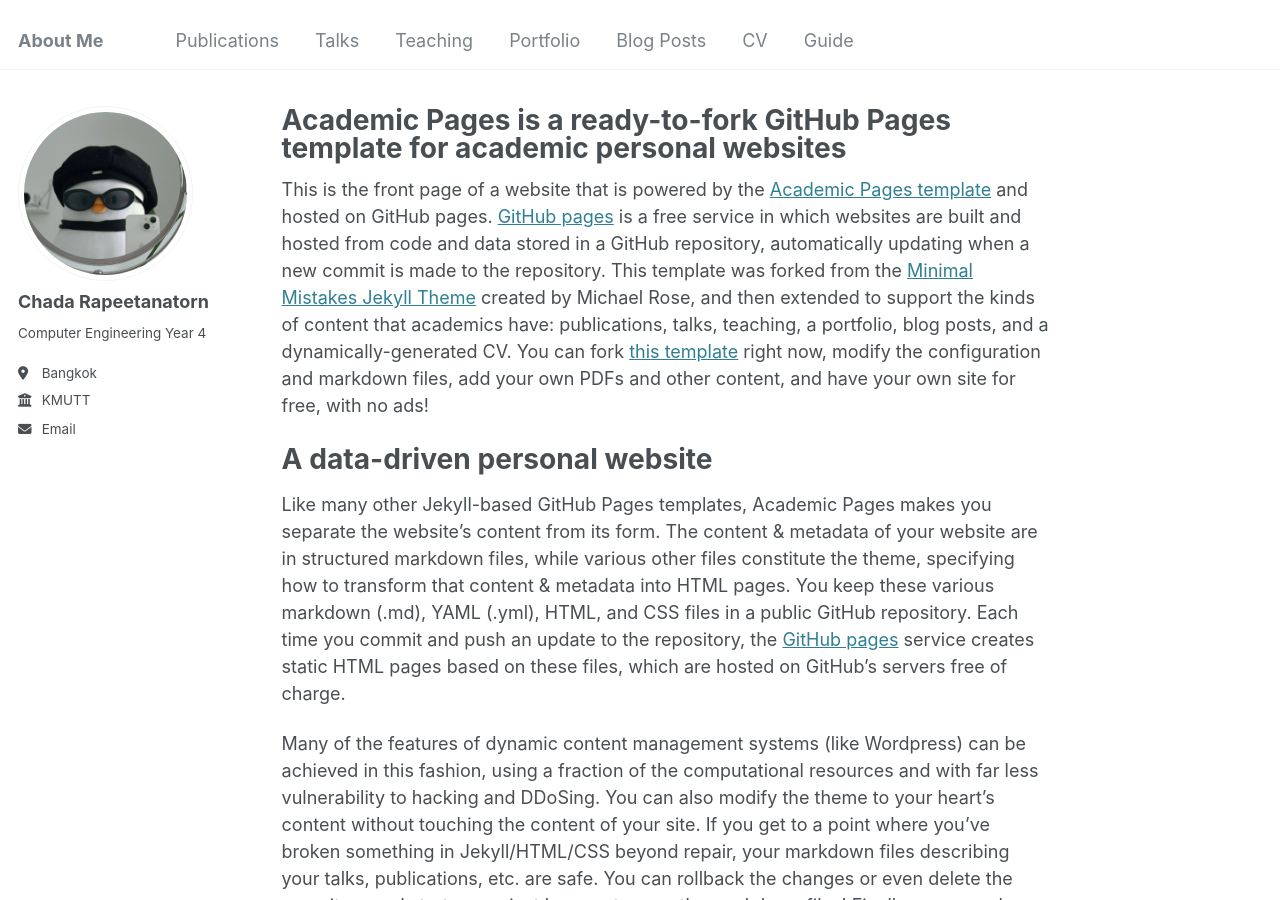
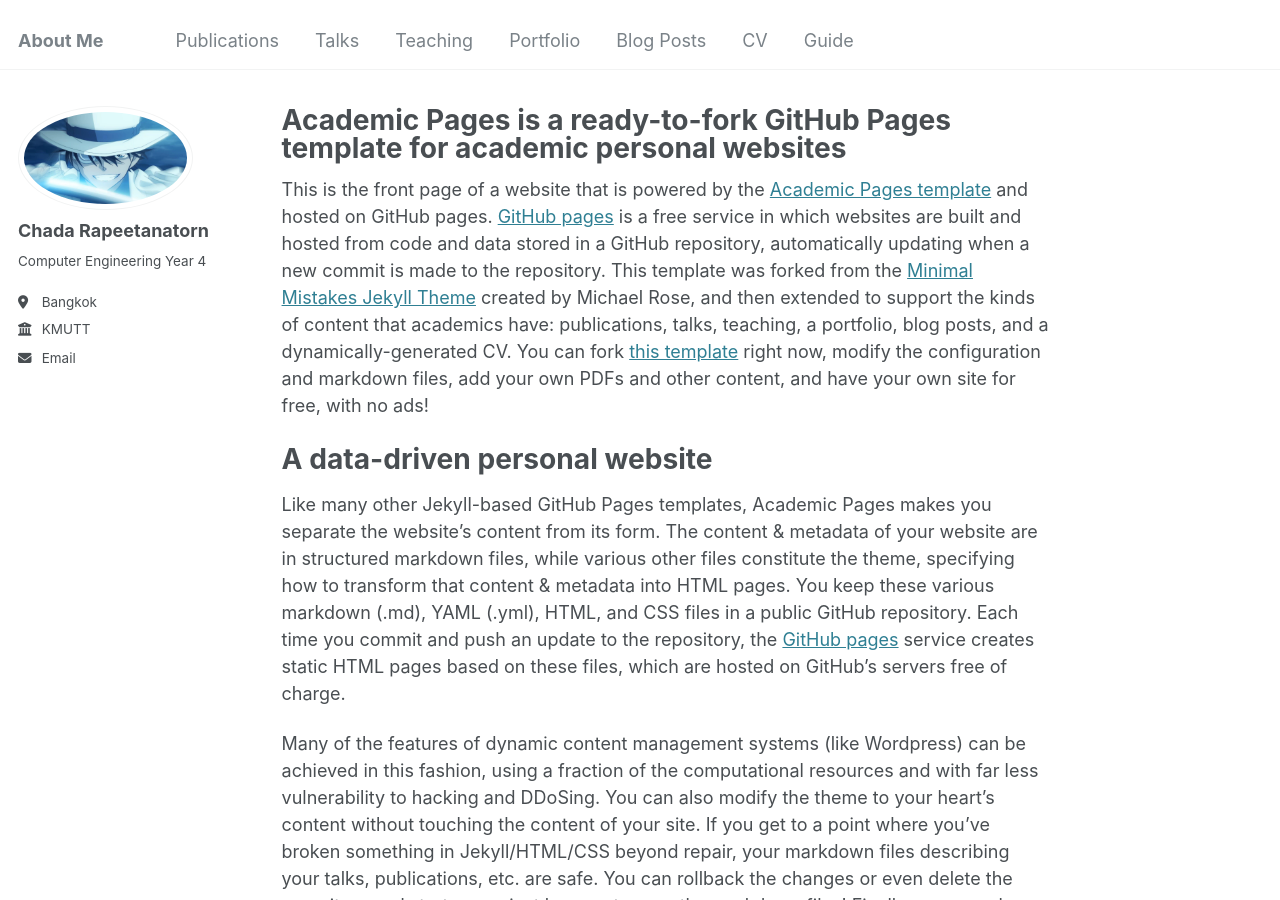
Before and after one commit to ChadaYing/ChadaYing.github.io, a Jekyll site: the page built from _pages/about.md, in a window 1280 px wide and 900 px high. Built offline with Jekyll 4.4.1, drawn with Linux system fonts in a browser that asks for light colours.

Commit message:
Update _config.yml

```diff
--- a/_config.yml
+++ b/_config.yml
@@ -21,7 +21,7 @@ repository               : "academicpages/academicpages.github.io"
 #               Additional customization can be done by editing /_includes/author-profile.html
 author:
   # Biographic information
-  avatar           : "duck.jpg"
+  avatar           : "kid.jpg"
   name             : "Chada Rapeetanatorn"
   pronouns         : # example: "she/her"
   bio              : "Computer Engineering Year 4"
```
